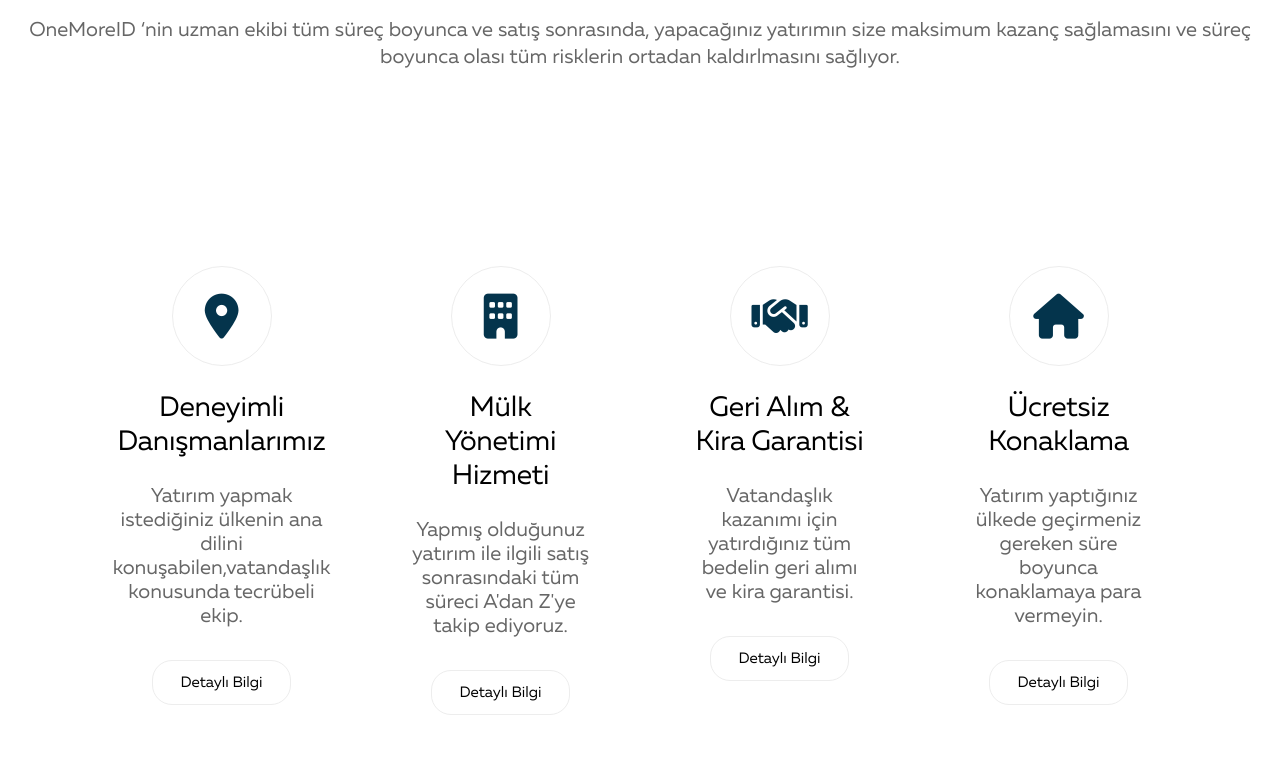
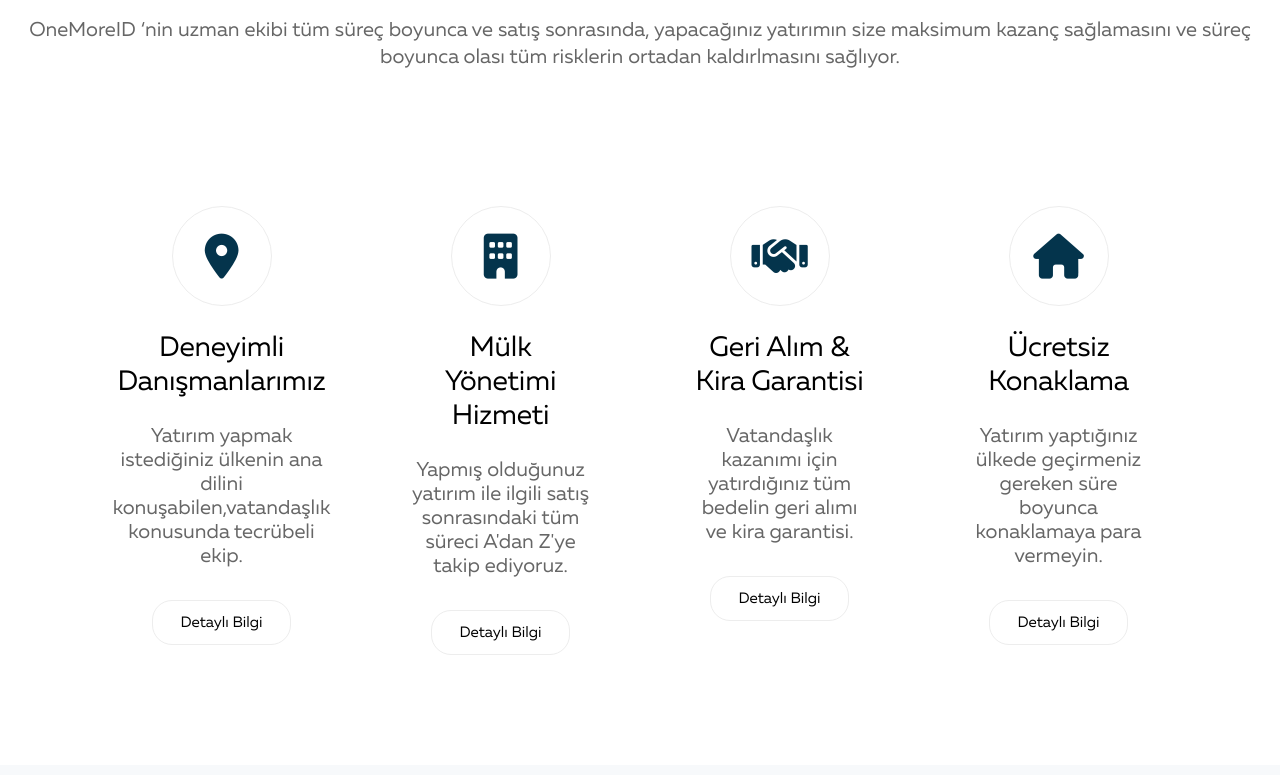
Before and after one commit to Ensar2318/onemoerid, a plain HTML site: page index.html in a window 1280 px wide. Shown: the part 1845-2620 px from the top of the page. Drawn offline with Linux system fonts and the light colour scheme.

Commit message:
why-us-cardadsa

```diff
--- a/index.html
+++ b/index.html
@@ -229,7 +229,7 @@
     <!-- section heading END -->
 
     <!-- Why us START -->
-    <section>
+    <section class="pt-0">
         <div class="container">
             <div class="row gy-4">
                 <div class="col-md-6 col-xl-3">
```
